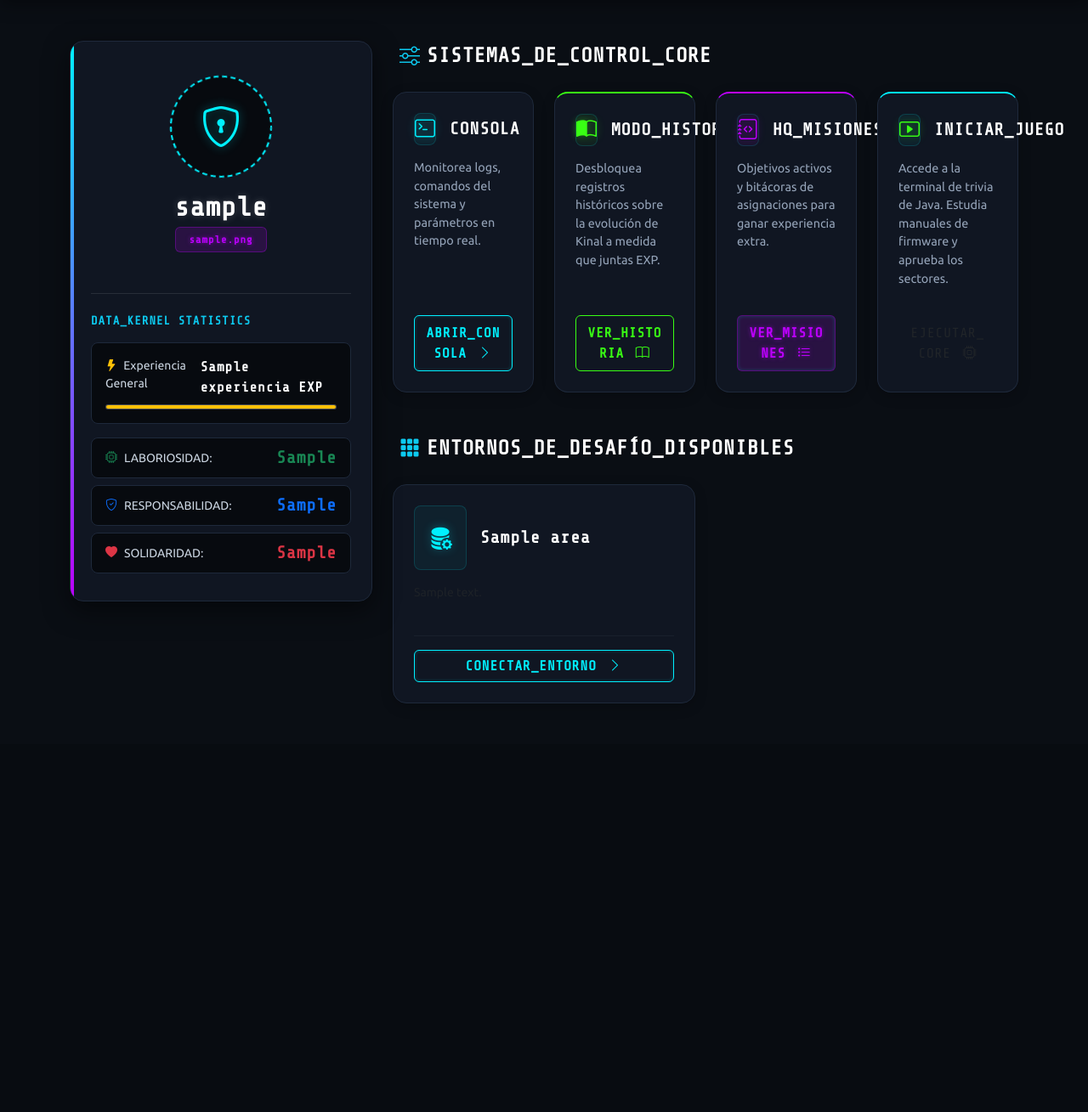
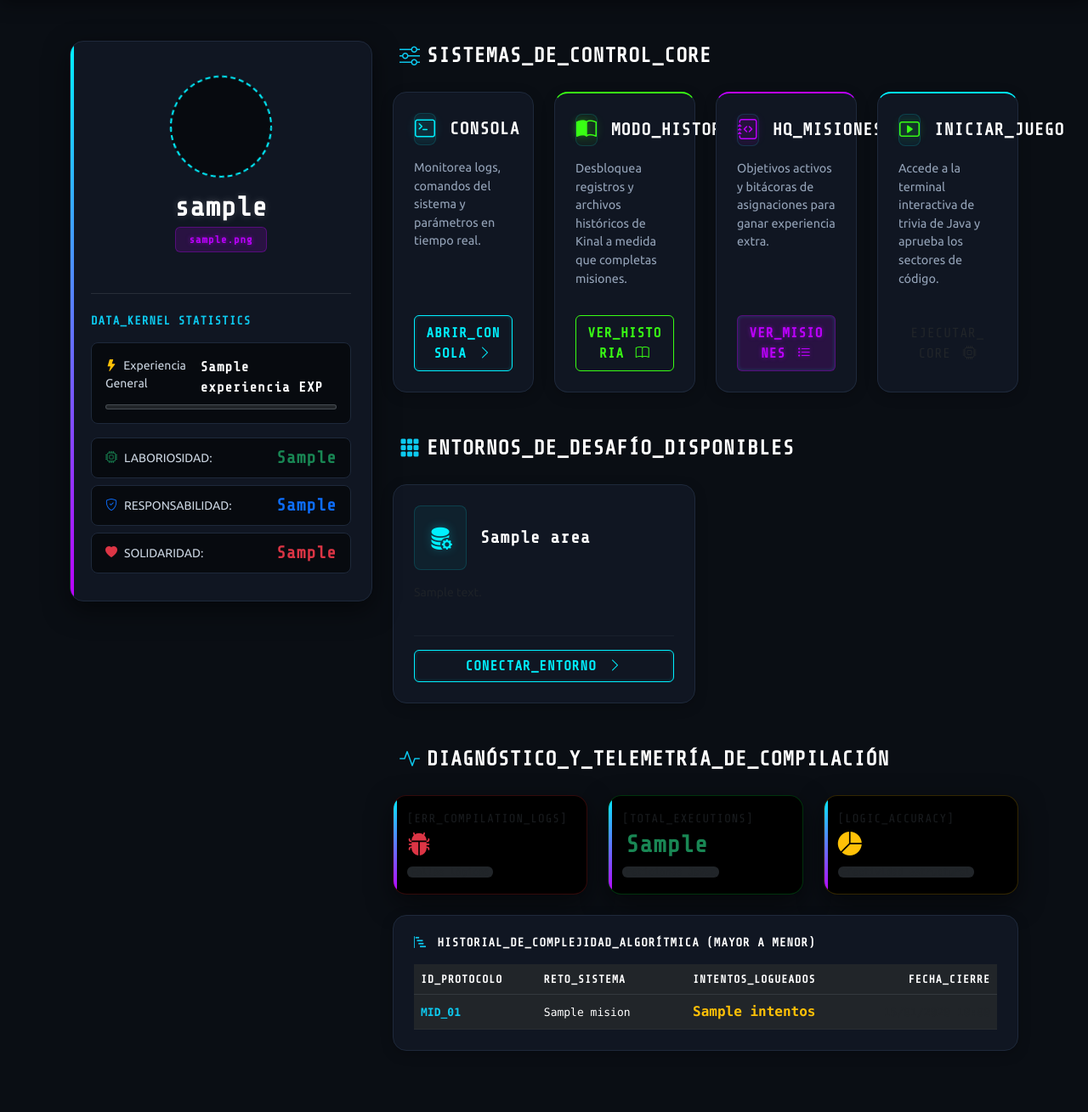
Before and after one commit to joelArchila-2022283/Kinal-Code-Quest-65th-Aviersary-v.01, a Spring app: template KinalCodeQuest/src/main/resources/templates/game/dashboard.html in a window 1280 px wide. Shown: the part 80-1389 px from the top of the page at 85% size. Before the commit the page ends 908 px from the top, so only its background shows below. Run offline with Thymeleaf, Linux system fonts and the light colour scheme; the template is opened without the code that fills it: most values are stand-ins (such as "Sample title", 1, 10 or a date in 2020); data that the repository does not hold is empty.

Commit message:
feat: se unifico el dashboard de la rama de Joel a la de Miguel

```diff
--- a/KinalCodeQuest/src/main/resources/templates/game/dashboard.html
+++ b/KinalCodeQuest/src/main/resources/templates/game/dashboard.html
@@ -39,7 +39,10 @@
                 <div class="d-flex justify-content-center my-3">
                     <div class="avatar-container">
                         <div class="avatar-frame rounded-circle w-100 h-100"></div>
-                        <i class="bi bi-shield-lock avatar-icon"></i>
+                        <span th:if="${jugador?.nombreAvatar == 'Cyborg_Inft'}" class="fs-1 py-2" style="position: absolute; z-index: 5;">🤖</span>
+                        <span th:if="${jugador?.nombreAvatar == 'Tesla_Volt'}" class="fs-1 py-2" style="position: absolute; z-index: 5;">⚡</span>
+                        <span th:if="${jugador?.nombreAvatar == 'Gear_Mech'}" class="fs-1 py-2" style="position: absolute; z-index: 5;">⚙️</span>
+                        <i th:if="${jugador?.nombreAvatar == null}" class="bi bi-shield-lock avatar-icon"></i>
                     </div>
                 </div>
 
@@ -54,26 +57,27 @@
                     <div class="stat-row p-3 mb-3">
                         <div class="d-flex justify-content-between mb-2">
                             <span class="text-muted small"><i class="bi bi-lightning-fill text-warning me-1"></i> Experiencia General</span>
-                            <span class="text-white tech-font fw-bold" th:text="|${jugador?.experiencia != null ? jugador?.experiencia : 0} EXP|">0 EXP</span>
+                            <span class="text-white tech-font fw-bold" th:text="|${jugador?.experiencia != null ? jugador.experiencia : 0} EXP|">0 EXP</span>
                         </div>
                         <div class="progress bg-dark border border-secondary border-opacity-50" style="height: 6px;">
-                            <div class="progress-bar bg-warning shadow" role="progressbar" style="width: 100%;" aria-valuenow="100" aria-valuemin="0" aria-valuemax="100"></div>
+                            <div class="progress-bar bg-warning shadow" role="progressbar"
+                                 th:style="|width: ${jugador?.experiencia != null ? ((jugador.experiencia % 200) / 2.0) : 0}%|"></div>
                         </div>
                     </div>
 
                     <div class="stat-row d-flex justify-content-between align-items-center p-2 px-3 mb-2">
                         <span class="small text-muted"><i class="bi bi-cpu text-success me-2"></i>LABORIOSIDAD:</span>
-                        <span class="tech-font fw-bold text-success fs-5" th:text="${jugador?.ptosLaboriosidad != null ? jugador?.ptosLaboriosidad : 0}">0</span>
+                        <span class="tech-font fw-bold text-success fs-5" th:text="${jugador?.ptosLaboriosidad != null ? jugador.ptosLaboriosidad : 0}">0</span>
                     </div>
 
                     <div class="stat-row d-flex justify-content-between align-items-center p-2 px-3 mb-2">
                         <span class="small text-muted"><i class="bi bi-shield-check text-primary me-2"></i>RESPONSABILIDAD:</span>
-                        <span class="tech-font fw-bold text-primary fs-5" th:text="${jugador?.ptosResponsabilidad != null ? jugador?.ptosResponsabilidad : 0}">0</span>
+                        <span class="tech-font fw-bold text-primary fs-5" th:text="${jugador?.ptosResponsabilidad != null ? jugador.ptosResponsabilidad : 0}">0</span>
                     </div>
 
                     <div class="stat-row d-flex justify-content-between align-items-center p-2 px-3 mb-2">
                         <span class="small text-muted"><i class="bi bi-heart-fill text-danger me-2"></i>SOLIDARIDAD:</span>
-                        <span class="tech-font fw-bold text-danger fs-5" th:text="${jugador?.ptosSolidaridad != null ? jugador?.ptosSolidaridad : 0}">0</span>
+                        <span class="tech-font fw-bold text-danger fs-5" th:text="${jugador?.ptosSolidaridad != null ? jugador.ptosSolidaridad : 0}">0</span>
                     </div>
                 </div>
             </div>
@@ -115,7 +119,7 @@
                                 </div>
                                 <h5 class="fw-bold text-white mb-0 tech-font">MODO_HISTORIA</h5>
                             </div>
-                            <p class="card-desc text-muted small lh-base mb-0">Desbloquea registros históricos sobre la evolución de Kinal a medida que juntas EXP.</p>
+                            <p class="card-desc text-muted small lh-base mb-0">Desbloquea registros y archivos históricos de Kinal a medida que completas misiones.</p>
                         </div>
                         <div class="mt-4 pt-2">
                             <a th:href="@{/game/historia}" class="btn btn-cyber-success w-100 py-2 tech-font small">
@@ -153,7 +157,7 @@
                                 </div>
                                 <h5 class="fw-bold text-white mb-0 tech-font">INICIAR_JUEGO</h5>
                             </div>
-                            <p class="card-desc text-muted small lh-base mb-0">Accede a la terminal de trivia de Java. Estudia manuales de firmware y aprueba los sectores.</p>
+                            <p class="card-desc text-muted small lh-base mb-0">Accede a la terminal interactiva de trivia de Java y aprueba los sectores de código.</p>
                         </div>
                         <div class="mt-4 pt-2">
                             <a th:href="@{/game/play}" class="btn btn-cyber w-100 py-2 tech-font small">
@@ -169,7 +173,7 @@
                 <h4 class="fw-bold text-white mb-0 tech-font">ENTORNOS_DE_DESAFÍO_DISPONIBLES</h4>
             </div>
 
-            <div class="row g-4">
+            <div class="row g-4 mb-5">
                 <div class="col-12 col-md-6" th:each="area : ${areas}">
                     <div class="area-card h-100 p-4 d-flex flex-column justify-content-between">
                         <div>
@@ -191,6 +195,79 @@
                 </div>
             </div>
 
+            <div class="d-flex align-items-center mb-4 ps-2">
+                <i class="bi bi-activity text-info fs-4 me-2"></i>
+                <h4 class="fw-bold text-white mb-0 tech-font">DIAGNÓSTICO_Y_TELEMETRÍA_DE_COMPILACIÓN</h4>
+            </div>
+
+            <div class="row g-4 mb-4">
+                <div class="col-12 col-md-4">
+                    <div class="profile-card p-3 text-start bg-black bg-opacity-30 h-100" style="border: 1px solid rgba(255, 51, 51, 0.2)">
+                        <span class="text-muted small d-block tech-font">[ERR_COMPILATION_LOGS]</span>
+                        <h3 class="text-danger fw-bold tech-font mb-0 mt-1">
+                            <i class="bi bi-bug-fill me-1"></i> <span th:text="${erroresTotales}">0</span>
+                        </h3>
+                        <span class="text-muted font-monospace bg-dark px-1 rounded" style="font-size: 11px;">Fallas lógicas</span>
+                    </div>
+                </div>
+
+                <div class="col-12 col-md-4">
+                    <div class="profile-card p-3 text-start bg-black bg-opacity-30 h-100" style="border: 1px solid rgba(0, 255, 65, 0.2)">
+                        <span class="text-muted small d-block tech-font">[TOTAL_EXECUTIONS]</span>
+                        <h3 class="text-success fw-bold tech-font mb-0 mt-1">
+                            <i class="bi bi-play-terminal me-1"></i> <span th:text="${intentosTotales}">0</span>
+                        </h3>
+                        <span class="text-muted font-monospace bg-dark px-1 rounded" style="font-size: 11px;">Peticiones Javac</span>
+                    </div>
+                </div>
+
+                <div class="col-12 col-md-4">
+                    <div class="profile-card p-3 text-start bg-black bg-opacity-30 h-100" style="border: 1px solid rgba(255, 193, 7, 0.2)">
+                        <span class="text-muted small d-block tech-font">[LOGIC_ACCURACY]</span>
+                        <h3 class="text-warning fw-bold tech-font mb-0 mt-1">
+                            <i class="bi bi-pie-chart-fill me-1"></i>
+                            <span th:text="${intentosTotales > 0 ? #numbers.formatPercent((intentosTotales - erroresTotales) * 1.0 / intentosTotales, 1, 0) : '100%'}">100%</span>
+                        </h3>
+                        <span class="text-muted font-monospace bg-dark px-1 rounded" style="font-size: 11px;">Efectividad estructural</span>
+                    </div>
+                </div>
+            </div>
+
+            <div class="card area-card p-4 mb-4">
+                <h6 class="text-uppercase text-white tech-font fw-bold small mb-3">
+                    <i class="bi bi-bar-chart-steps text-info me-1"></i> HISTORIAL_DE_COMPLEJIDAD_ALGORÍTMICA (MAYOR A MENOR)
+                </h6>
+
+                <div th:if="${#lists.isEmpty(misionesDificiles)}" class="text-center text-muted font-monospace small py-3">
+                    [SISTEMA_LIMPIO: NO SE DETECTAN LOGS DE EJECUCIÓN EN LA MATRIZ]
+                </div>
+
+                <div class="table-responsive" th:if="${!#lists.isEmpty(misionesDificiles)}">
+                    <table class="table table-dark table-borderless align-middle font-monospace mb-0" style="font-size: 13px;">
+                        <thead>
+                        <tr class="text-muted border-bottom border-secondary border-opacity-25 tech-font">
+                            <th>ID_PROTOCOLO</th>
+                            <th>RETO_SISTEMA</th>
+                            <th class="text-center">INTENTOS_LOGUEADOS</th>
+                            <th class="text-end">FECHA_CIERRE</th>
+                        </tr>
+                        </thead>
+                        <tbody>
+                        <tr th:each="prog : ${misionesDificiles}" class="border-bottom border-secondary border-opacity-10">
+                            <td class="text-info fw-bold" th:text="|MID_0${prog.mision.idMision}|">MID_00</td>
+                            <td class="text-white" th:text="${prog.mision.titulo}">Título del reto</td>
+                            <td class="text-center fw-bold text-warning fs-6" th:text="${prog.intentos}">0</td>
+                            <td class="text-end text-muted">
+                                <span th:if="${prog.fechaCompletado != null}"
+                                      th:text="${#temporals.format(prog.fechaCompletado, 'dd/MM/yyyy HH:mm')}">--/--/--</span>
+                                <span th:if="${prog.fechaCompletado == null}" class="text-danger fw-bold">[PENDIENTE]</span>
+                            </td>
+                        </tr>
+                        </tbody>
+                    </table>
+                </div>
+            </div>
+
         </div> </div> </div> <script src="https://cdn.jsdelivr.net/npm/bootstrap@5.3.0/dist/js/bootstrap.bundle.min.js"></script>
 </body>
 </html>
```
